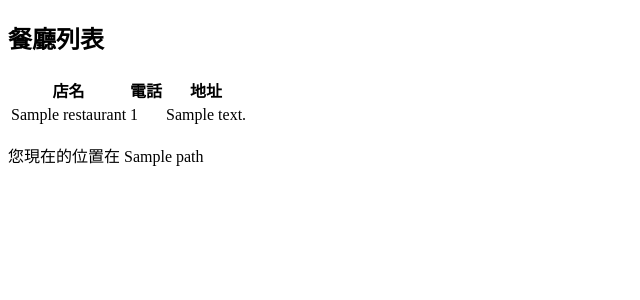
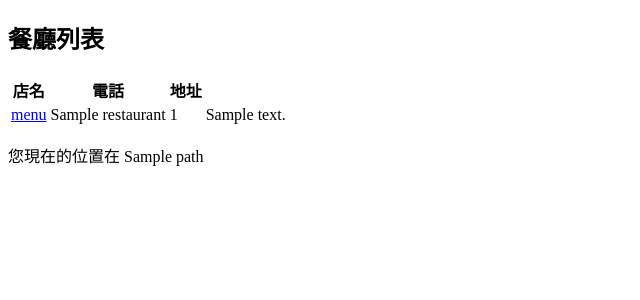
Before and after one commit to axltsai/itsdjango, a Django app: template restaurants/templates/restaurants_list.html in a window 1280 px wide. Shown: the top 300 px of the page, without its empty margins (0-640 px from the left). Run offline with Django 3.2, Linux system fonts and the light colour scheme; the template is opened without the code that fills it: most values are stand-ins (such as "Sample title", 1, 10 or a date in 2020).

Commit message:
Chapter.9 表單互動

```diff
--- a/dj192/urls.py
+++ b/dj192/urls.py
@@ -18,13 +18,13 @@
 admin.autodiscover()
 
 from views import math,welcome
-from restaurants.views import menu,meta,list_restaurants
+from restaurants.views import menu,list_restaurants
 
 urlpatterns = [
     url(r'^admin/', include(admin.site.urls)),
     url(r'^(\d{1,2})/math/(\d{1,2})/$', math),
     url(r'^menu/$', menu),
-    url(r'^meta/$', meta),
+    # url(r'^meta/$', meta),
     url(r'^welcome/$', welcome),
     url(r'^restaurants_list/$', list_restaurants),
 ]
--- a/restaurants/templates/menu.html
+++ b/restaurants/templates/menu.html
@@ -1,5 +1,5 @@
 <!DOCTYPE html>
-<html lang="en">
+<html lang="UTF-8">
 <head>
     <meta charset="UTF-8">
     <title>food menu</title>
--- a/restaurants/templates/restaurants_list.html
+++ b/restaurants/templates/restaurants_list.html
@@ -1,19 +1,23 @@
 <!DOCTYPE html>
-<html lang="en">
+<html lang="UTF-8">
 <head>
     <meta charset="UTF-8">
     <title>Restaurants</title>
 </head>
 <body>
     <h2>餐廳列表</h2>
+{#    <form action="/menu/" method="get">#}
     <table>
         <tr>
+{#            <th>選取</th>#}
             <th>店名</th>
             <th>電話</th>
             <th>地址</th>
         </tr>
         {% for r in restaurants %}
             <tr>
+{#                <td><input type="radio" name="id" value="{{ r.id }}"></td>#}
+                <td><a href="/menu/?id={{ r.id }}">menu</a> </td>
                 <td>{{ r.name }}</td>
                 <td>{{ r.phone_number }}</td>
                 <td>{{ r.address }}</td>
@@ -21,5 +25,7 @@
         {% endfor %}
     </table>
     <p>您現在的位置在 {{ path }}</p>
+{#    <input type="submit" value="go menu">#}
+{#    </form>#}
 </body>
 </html>
```
